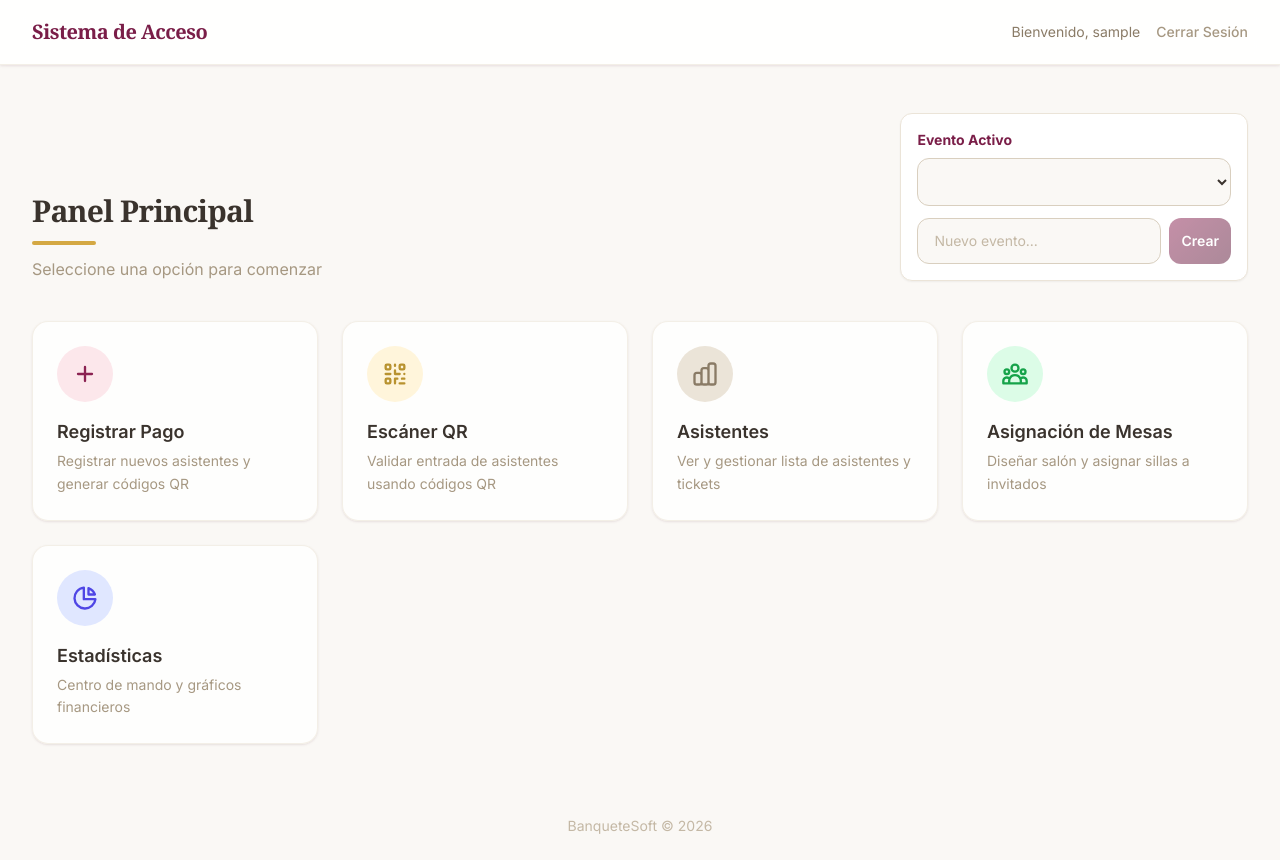
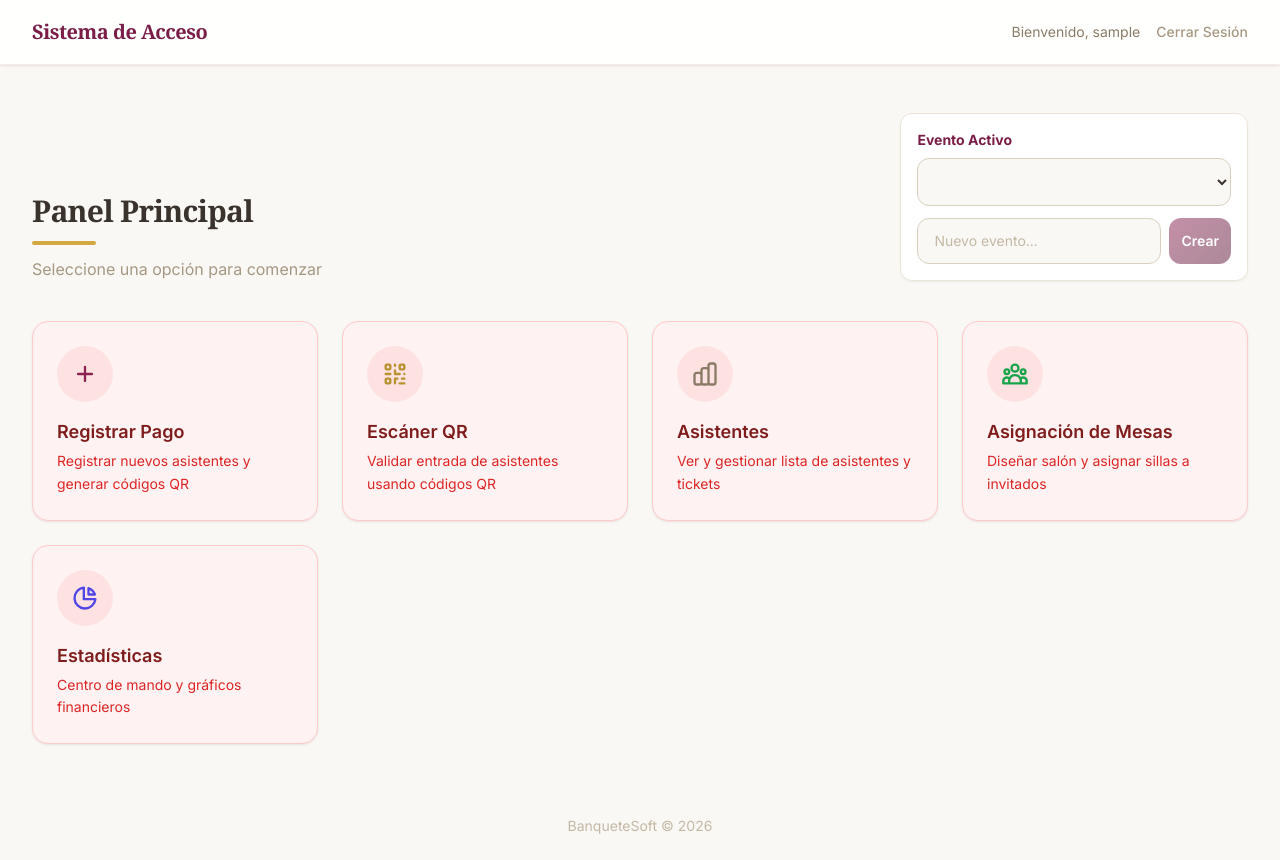
Before and after one commit to Lui-get123/banquete-soft, a Next.js app: page /dashboard in a window 1280 px wide. Built offline with nearby package versions, Linux system fonts and the light colour scheme; sample sign-in values are in the browser's storage.

Commit message:
feat: disable dashboard cards when no active event is selected

```diff
--- a/src/app/dashboard/page.tsx
+++ b/src/app/dashboard/page.tsx
@@ -207,76 +207,81 @@ export default function DashboardPage() {
 
         {/* Dashboard Cards Grid */}
         <div className="grid grid-cols-1 md:grid-cols-2 lg:grid-cols-4 gap-6">
-          {/* Registrar Pago */}
-          <Link
+          <DashboardCard
             href="/registro"
-            className="card-hover p-6 cursor-pointer group animate-fadeInUp-delay-1"
-          >
-            <div className="flex items-center justify-center w-14 h-14 bg-primary-100 rounded-full mb-4 group-hover:scale-105 transition-transform duration-300">
+            title="Registrar Pago"
+            desc="Registrar nuevos asistentes y generar códigos QR"
+            delayClass="animate-fadeInUp-delay-1"
+            baseColorClass="bg-primary-100"
+            iconColorClass="text-primary-600"
+            disabled={!eventoActivo}
+            icon={
               <svg className="w-7 h-7 text-primary-600" fill="none" stroke="currentColor" viewBox="0 0 24 24">
                 <path strokeLinecap="round" strokeLinejoin="round" strokeWidth={2} d="M12 6v6m0 0v6m0-6h6m-6 0H6" />
               </svg>
-            </div>
-            <h3 className="text-lg font-semibold text-warm-900 mb-1">Registrar Pago</h3>
-            <p className="text-warm-500 text-sm leading-relaxed">Registrar nuevos asistentes y generar códigos QR</p>
-          </Link>
+            }
+          />
 
-          {/* Escáner QR */}
-          <Link
+          <DashboardCard
             href="/escaner"
-            className="card-hover p-6 cursor-pointer group animate-fadeInUp-delay-2"
-          >
-            <div className="flex items-center justify-center w-14 h-14 bg-accent-100 rounded-full mb-4 group-hover:scale-105 transition-transform duration-300">
+            title="Escáner QR"
+            desc="Validar entrada de asistentes usando códigos QR"
+            delayClass="animate-fadeInUp-delay-2"
+            baseColorClass="bg-accent-100"
+            iconColorClass="text-accent-600"
+            disabled={!eventoActivo}
+            icon={
               <svg className="w-7 h-7 text-accent-600" fill="none" stroke="currentColor" viewBox="0 0 24 24">
                 <path strokeLinecap="round" strokeLinejoin="round" strokeWidth={2} d="M12 4v1m6 11h2m-6 0h-2v4m0-11v3m0 0h.01M12 12h4.01M16 20h4M4 12h4m12 0h.01M5 8h2a1 1 0 001-1V5a1 1 0 00-1-1H5a1 1 0 00-1 1v2a1 1 0 001 1zm12 0h2a1 1 0 001-1V5a1 1 0 00-1-1h-2a1 1 0 00-1 1v2a1 1 0 001 1zM5 20h2a1 1 0 001-1v-2a1 1 0 00-1-1H5a1 1 0 00-1 1v2a1 1 0 001 1z" />
               </svg>
-            </div>
-            <h3 className="text-lg font-semibold text-warm-900 mb-1">Escáner QR</h3>
-            <p className="text-warm-500 text-sm leading-relaxed">Validar entrada de asistentes usando códigos QR</p>
-          </Link>
+            }
+          />
 
-          {/* Administración */}
-          <Link
+          <DashboardCard
             href="/admin/asistentes"
-            className="card-hover p-6 cursor-pointer group animate-fadeInUp-delay-3"
-          >
-            <div className="flex items-center justify-center w-14 h-14 bg-warm-200 rounded-full mb-4 group-hover:scale-105 transition-transform duration-300">
+            title="Asistentes"
+            desc="Ver y gestionar lista de asistentes y tickets"
+            delayClass="animate-fadeInUp-delay-3"
+            baseColorClass="bg-warm-200"
+            iconColorClass="text-warm-600"
+            disabled={!eventoActivo}
+            icon={
               <svg className="w-7 h-7 text-warm-600" fill="none" stroke="currentColor" viewBox="0 0 24 24">
                 <path strokeLinecap="round" strokeLinejoin="round" strokeWidth={2} d="M9 19v-6a2 2 0 00-2-2H5a2 2 0 00-2 2v6a2 2 0 002 2h2a2 2 0 002-2zm0 0V9a2 2 0 012-2h2a2 2 0 012 2v10m-6 0a2 2 0 002 2h2a2 2 0 002-2m0 0V5a2 2 0 012-2h2a2 2 0 012 2v14a2 2 0 01-2 2h-2a2 2 0 01-2-2z" />
               </svg>
-            </div>
-            <h3 className="text-lg font-semibold text-warm-900 mb-1">Asistentes</h3>
-            <p className="text-warm-500 text-sm leading-relaxed">Ver y gestionar lista de asistentes y tickets</p>
-          </Link>
+            }
+          />
 
-          {/* Asignación de Mesas */}
-          <Link
+          <DashboardCard
             href="/admin/mesas"
-            className="card-hover p-6 cursor-pointer group animate-fadeInUp-delay-3"
-          >
-            <div className="flex items-center justify-center w-14 h-14 bg-success-100 rounded-full mb-4 group-hover:scale-105 transition-transform duration-300">
+            title="Asignación de Mesas"
+            desc="Diseñar salón y asignar sillas a invitados"
+            delayClass="animate-fadeInUp-delay-3"
+            baseColorClass="bg-success-100"
+            iconColorClass="text-success-600"
+            disabled={!eventoActivo}
+            icon={
               <svg className="w-7 h-7 text-success-600" fill="none" stroke="currentColor" viewBox="0 0 24 24">
                 <path strokeLinecap="round" strokeLinejoin="round" strokeWidth={2} d="M17 20h5v-2a3 3 0 00-5.356-1.857M17 20H7m10 0v-2c0-.656-.126-1.283-.356-1.857M7 20H2v-2a3 3 0 015.356-1.857M7 20v-2c0-.656.126-1.283.356-1.857m0 0a5.002 5.002 0 019.288 0M15 7a3 3 0 11-6 0 3 3 0 016 0zm6 3a2 2 0 11-4 0 2 2 0 014 0zM7 10a2 2 0 11-4 0 2 2 0 014 0z" />
               </svg>
-            </div>
-            <h3 className="text-lg font-semibold text-warm-900 mb-1">Asignación de Mesas</h3>
-            <p className="text-warm-500 text-sm leading-relaxed">Diseñar salón y asignar sillas a invitados</p>
-          </Link>
+            }
+          />
 
-          {/* Estadísticas */}
-          <Link
+          <DashboardCard
             href="/admin/estadisticas"
-            className="card-hover p-6 cursor-pointer group animate-fadeInUp-delay-3"
-          >
-            <div className="flex items-center justify-center w-14 h-14 bg-indigo-100 rounded-full mb-4 group-hover:scale-105 transition-transform duration-300">
+            title="Estadísticas"
+            desc="Centro de mando y gráficos financieros"
+            delayClass="animate-fadeInUp-delay-3"
+            baseColorClass="bg-indigo-100"
+            iconColorClass="text-indigo-600"
+            disabled={!eventoActivo}
+            icon={
               <svg className="w-7 h-7 text-indigo-600" fill="none" stroke="currentColor" viewBox="0 0 24 24">
                 <path strokeLinecap="round" strokeLinejoin="round" strokeWidth={2} d="M11 3.055A9.001 9.001 0 1020.945 13H11V3.055z" />
                 <path strokeLinecap="round" strokeLinejoin="round" strokeWidth={2} d="M20.488 9H15V3.512A9.025 9.025 0 0120.488 9z" />
               </svg>
-            </div>
-            <h3 className="text-lg font-semibold text-warm-900 mb-1">Estadísticas</h3>
-            <p className="text-warm-500 text-sm leading-relaxed">Centro de mando y gráficos financieros</p>
-          </Link>
+            }
+          />
         </div>
       </main>
 
@@ -289,3 +294,44 @@ export default function DashboardPage() {
     </div>
   );
 }
+
+const DashboardCard = ({
+  href,
+  title,
+  desc,
+  icon,
+  delayClass,
+  baseColorClass,
+  iconColorClass,
+  disabled
+}: any) => {
+  if (disabled) {
+    return (
+      <div
+        onClick={() => alert('Debes crear o seleccionar un evento primero para acceder a esta opción.')}
+        className={`card-hover p-6 cursor-not-allowed group ${delayClass} bg-danger-50 border border-danger-200 opacity-80`}
+      >
+        <div className={`flex items-center justify-center w-14 h-14 bg-danger-100 rounded-full mb-4`}>
+          <div className="text-danger-500">
+            {icon}
+          </div>
+        </div>
+        <h3 className="text-lg font-semibold text-danger-900 mb-1">{title}</h3>
+        <p className="text-danger-600 text-sm leading-relaxed">{desc}</p>
+      </div>
+    );
+  }
+
+  return (
+    <Link
+      href={href}
+      className={`card-hover p-6 cursor-pointer group ${delayClass}`}
+    >
+      <div className={`flex items-center justify-center w-14 h-14 ${baseColorClass} rounded-full mb-4 group-hover:scale-105 transition-transform duration-300`}>
+        {icon}
+      </div>
+      <h3 className="text-lg font-semibold text-warm-900 mb-1">{title}</h3>
+      <p className="text-warm-500 text-sm leading-relaxed">{desc}</p>
+    </Link>
+  );
+};
```
